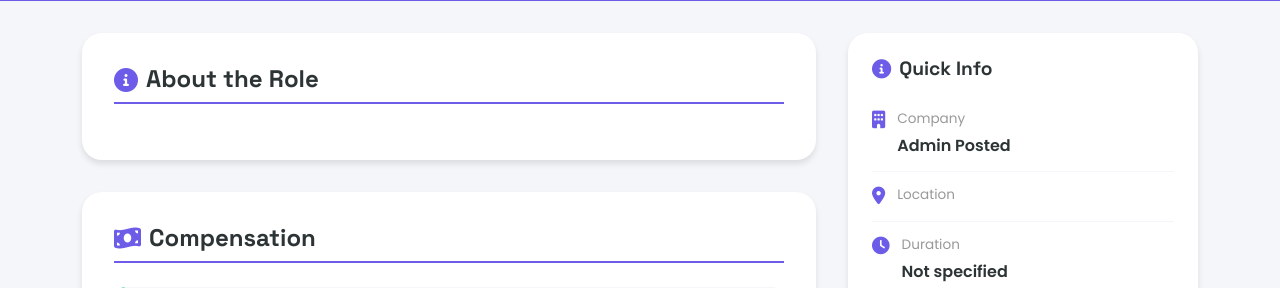
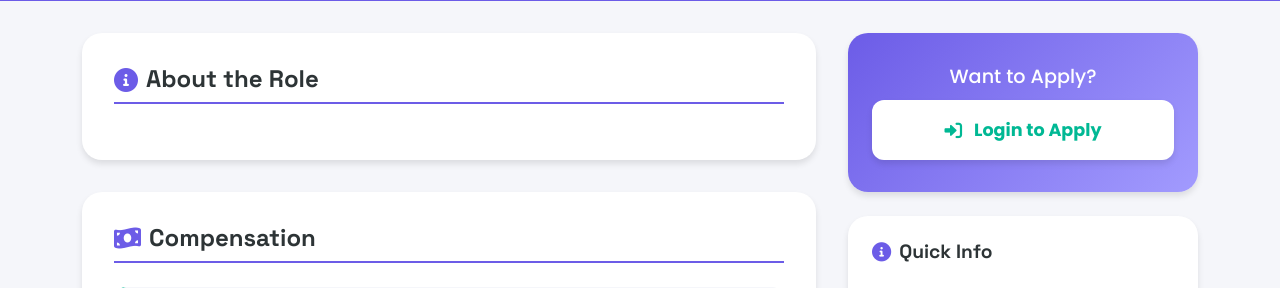
Before and after one commit to Studentsmart2/studnetsmart, a Flask app: template templates/student/internship_detail.html in a window 1280 px wide. Shown: the part 245-533 px from the top of the page. Run offline with Flask 3, Linux system fonts and the light colour scheme; the template is opened without the code that fills it, so the values that code supplies are empty; some libraries are stand-ins or nearby versions.

Commit message:
Add Apply button to top of sidebar for quick access
Added prominent Apply button at the top of the sidebar so users can
apply immediately without scrolling down. The button is now in TWO places:

1. TOP of sidebar (new) - Sticky, always visible while scrolling
2. Bottom of main content - After reading all details

FEATURES:
✓ Apply button with gradient background at top of sidebar
✓ Shows "Already Applied" status if user already applied
✓ Shows "Login to Apply" for non-authenticated users
✓ Full-width button for better mobile UX
✓ Maintains bottom Apply button for users who read all details first

This improves conversion rates by making it easy to apply from anywhere!

```diff
--- a/templates/student/internship_detail.html
+++ b/templates/student/internship_detail.html
@@ -748,6 +748,37 @@
 
             <!-- Sidebar -->
             <div class="sidebar">
+                <!-- Apply Card (Top of Sidebar) -->
+                {% if current_user.is_authenticated %}
+                <div class="sidebar-card" style="background: linear-gradient(135deg, var(--success) 0%, #00a17a 100%); color: white; text-align: center;">
+                    {% if applied %}
+                    <div style="padding: 1rem 0;">
+                        <i class="fas fa-check-circle" style="font-size: 2.5rem; margin-bottom: 0.5rem;"></i>
+                        <h3 style="font-size: 1.1rem; margin-bottom: 0.5rem; color: white;">Already Applied</h3>
+                        <p style="font-size: 0.9rem; margin: 0; opacity: 0.95;">We'll notify you about updates</p>
+                    </div>
+                    {% else %}
+                    <div style="padding: 0.5rem 0;">
+                        <h3 style="font-size: 1.2rem; margin-bottom: 0.75rem; color: white;">Ready to Apply?</h3>
+                        <button class="apply-btn" onclick="applyNow()" style="width: 100%; justify-content: center;">
+                            <i class="fas fa-paper-plane"></i>
+                            Apply Now
+                        </button>
+                    </div>
+                    {% endif %}
+                </div>
+                {% else %}
+                <div class="sidebar-card" style="background: linear-gradient(135deg, var(--primary) 0%, var(--primary-light) 100%); color: white; text-align: center;">
+                    <div style="padding: 0.5rem 0;">
+                        <h3 style="font-size: 1.2rem; margin-bottom: 0.75rem; color: white;">Want to Apply?</h3>
+                        <a href="/student/login" class="apply-btn text-decoration-none" style="width: 100%; justify-content: center;">
+                            <i class="fas fa-sign-in-alt"></i>
+                            Login to Apply
+                        </a>
+                    </div>
+                </div>
+                {% endif %}
+
                 <!-- Quick Info Card -->
                 <div class="sidebar-card">
                     <h3 class="sidebar-title">
```
